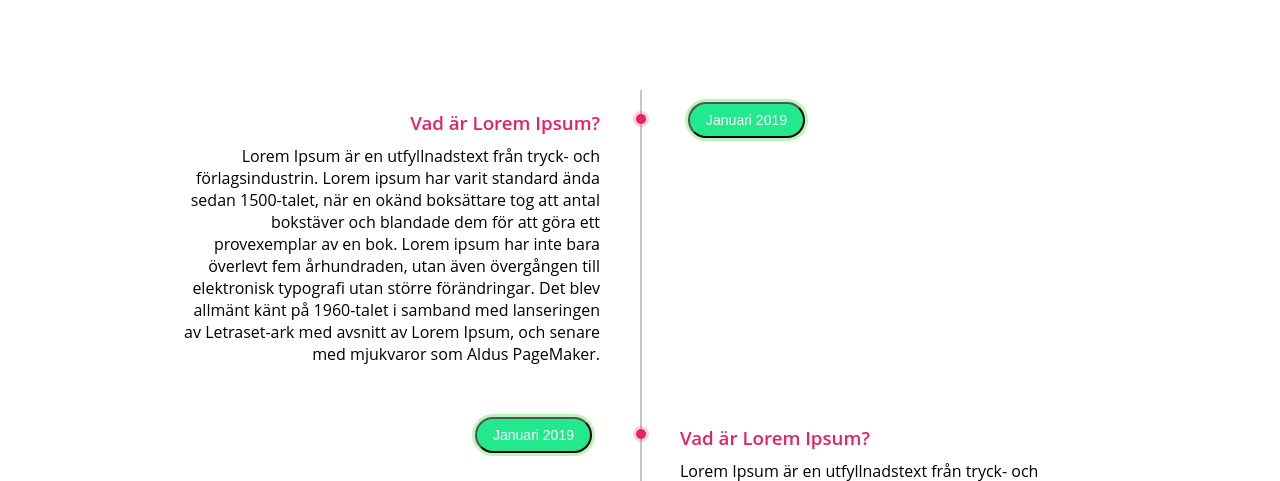
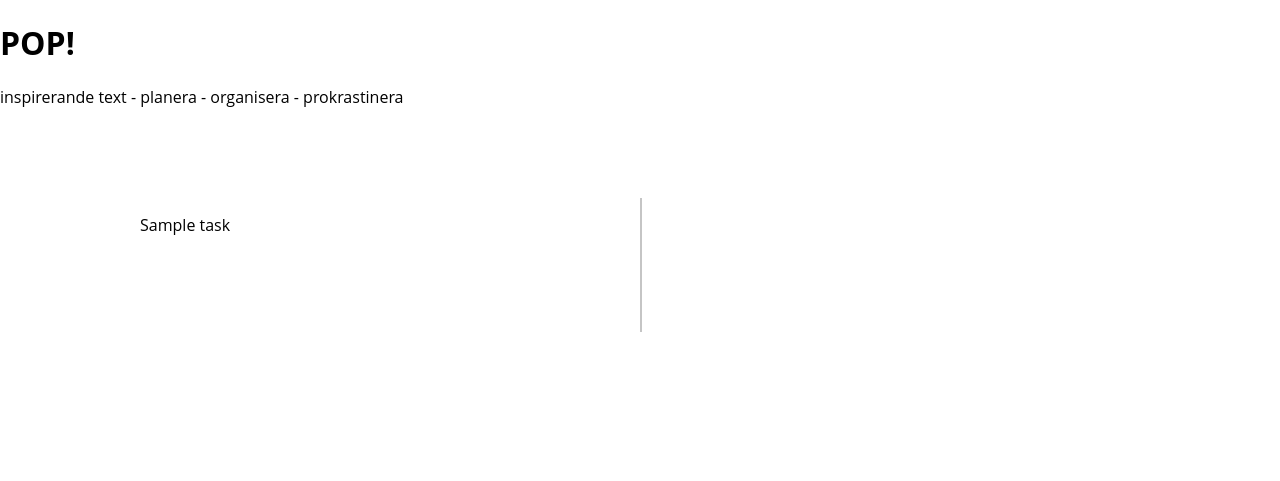
Before and after one commit to oscaraskfelt/POP, a Flask app: page /tidslinje in a window 1280 px wide. Shown: the top 481 px of the page. After the commit the page ends 332 px from the top, so only its background shows below. Run offline with Flask 2, Linux system fonts and the light colour scheme; a database or web service that is not in the repository returns one stand-in record (values such as "Sample title"); some libraries are stand-ins or nearby versions.

Commit message:
Saga och Oscar

```diff
--- a/POPhtml/app.py
+++ b/POPhtml/app.py
@@ -60,7 +60,10 @@ def calendar():
 @app.route('/tidslinje')
 def timeline():
     '''Returnerar vy över tidslinje'''
-    return render_template('timelinet.html')
+    popper = request.cookies.get('user_id')
+    data = dbconn.get_tasks_per_user(popper)
+    return render_template('timelinet.html', tasks = data)
+
 
 @app.route('/test')
 def test():
--- a/POPhtml/dbconn.py
+++ b/POPhtml/dbconn.py
@@ -11,6 +11,16 @@ def get_tasks():
     return data
 
 
+def get_tasks_per_user(popper):
+    '''Hämtar task från databasen för specifika användare'''
+    conn = psycopg2.connect(dbname='pop', user='ai8812', password='wtrikq2c', host='pgserver.mah.se')
+    cursor = conn.cursor()
+    cursor.execute("select * from task where popper = '{}'".format(popper))
+    data = cursor.fetchall()
+    cursor.close()
+    return data
+
+
 def add_task(title, content, prio, date, enddate):
     '''sparar ner datan till db'''
     conn = psycopg2.connect(dbname='pop', user='ai8812', password='wtrikq2c', host='pgserver.mah.se')
--- a/POPhtml/templates/timelinet.html
+++ b/POPhtml/templates/timelinet.html
@@ -12,7 +12,21 @@
     </head>
 
          <body>
+            <header>
+                <h1>
+                    POP!
+                </h1>
+                <p> inspirerande text - planera - organisera - prokrastinera</p>
+            </header>
              <div class="timeline">
+                {% for i in tasks %}
+                <p>
+                    {{i}}
+                </p>
+                {% endfor %}
+
+
+                <!--
                  <ul>
                      <li>
                          <div class="content">
@@ -75,7 +89,7 @@
                     <div style="clear: both;"></div>
 
                  </ul>
-
+                -->
              </div>
             </body>
 
```
Lines whose indentation alone changed are shown as unchanged.
